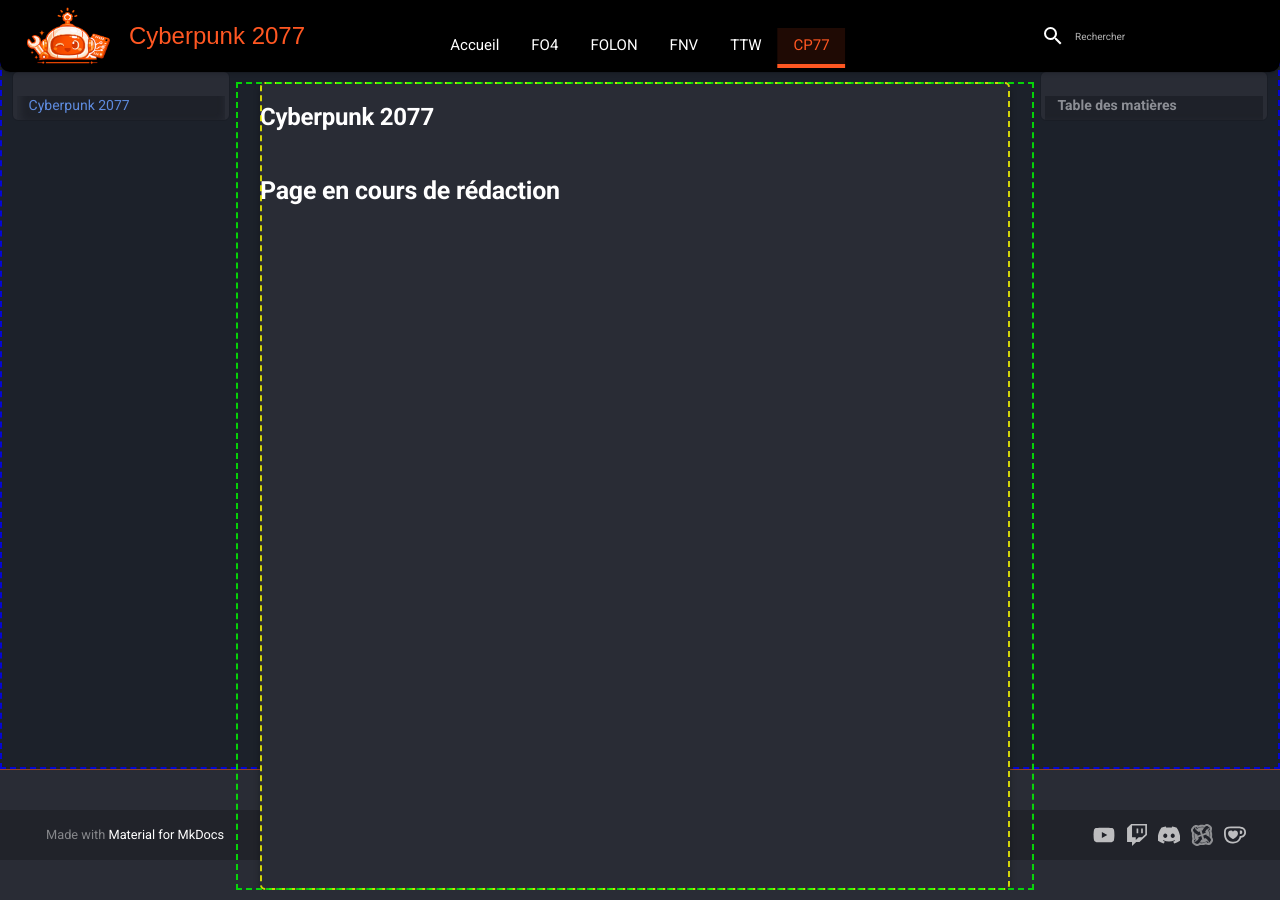
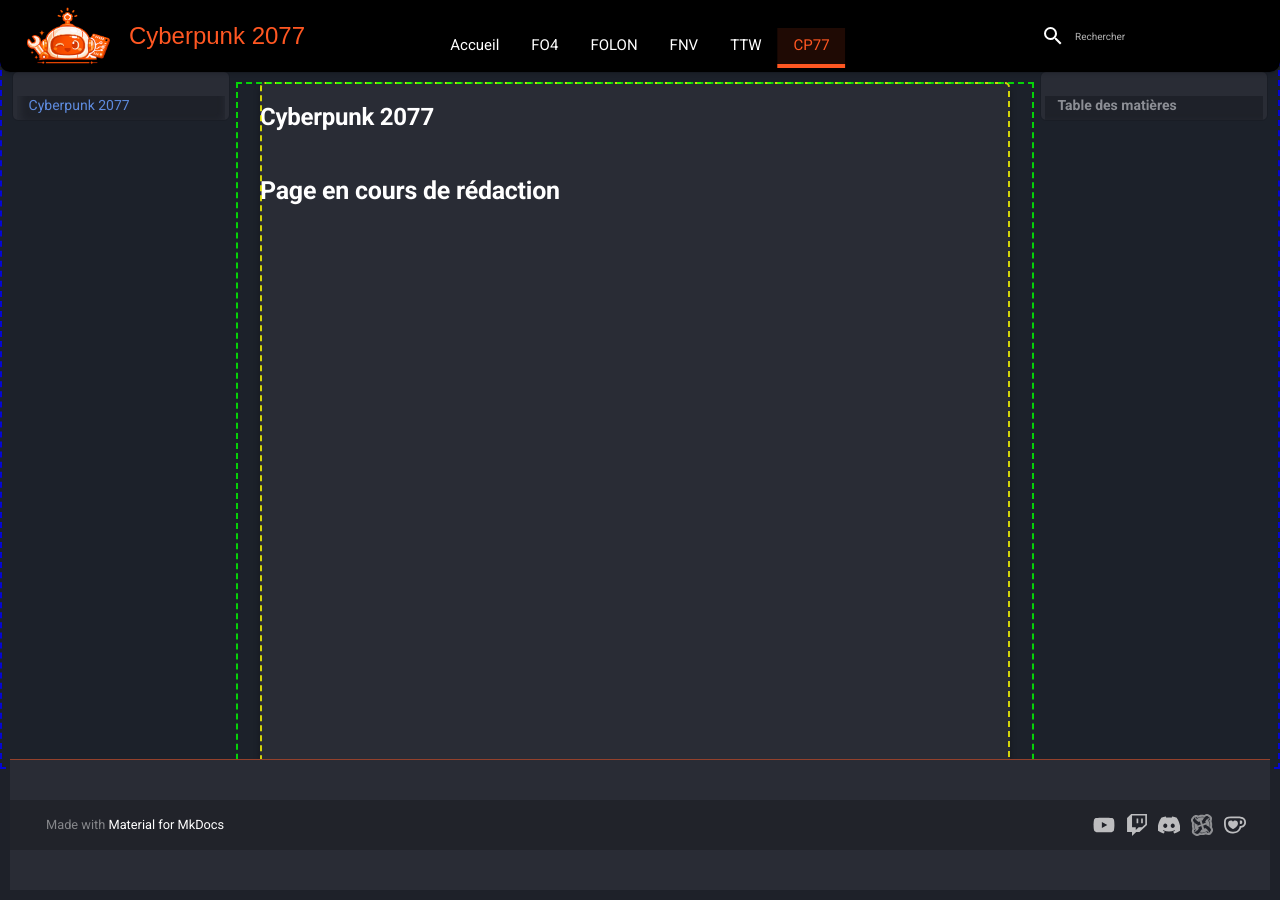
Before and after one commit to Lilevitchi/lilevitchi.github.io, an MkDocs documentation site: the page built from docs/cyberpunk/index.md, in a window 1280 px wide and 900 px high, scrolled down 161 px. Built offline with MkDocs 1.6.1 and Material for MkDocs 9.7.7, drawn with Linux system fonts in a browser that asks for light colours.

Commit message:
Update extra.css

```diff
--- a/docs/stylesheets/extra.css
+++ b/docs/stylesheets/extra.css
@@ -785,6 +785,14 @@
 
 /* Le conteneur principal du footer */
 [data-md-color-scheme] .md-footer {
+    position: fixed;
+    bottom: 10px;
+    left: 50%;
+    transform: translateX(-50%);
+    width: calc(100% - 20px);
+    max-width: 100%;
+    z-index: 50;
+
     background-color: var(--bg-header) !important;
     color: var(--white);
     border-top: 1px solid var(--accent-border);
```
